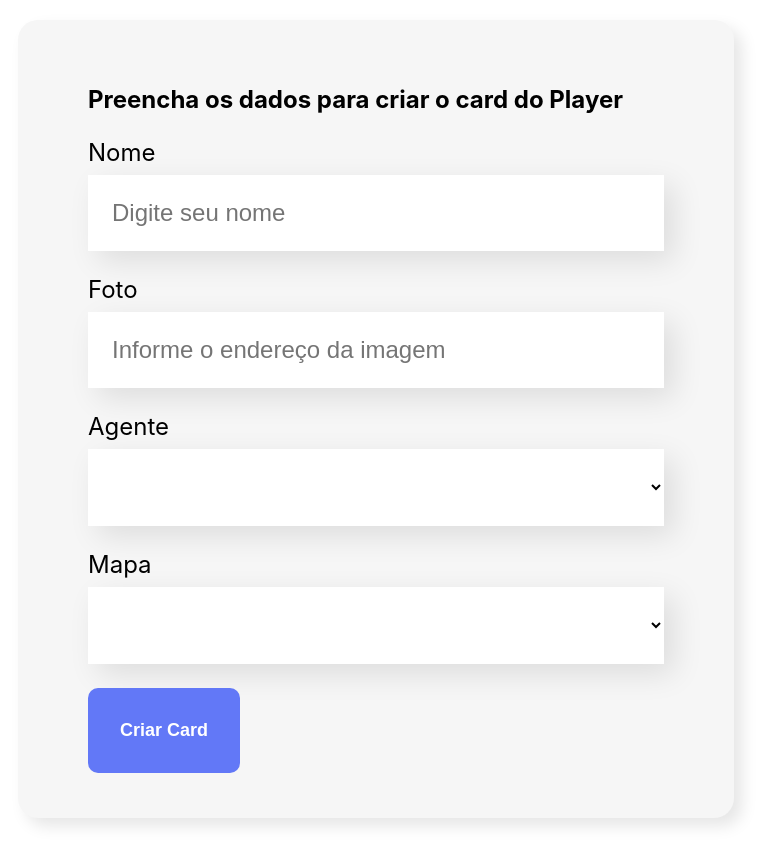
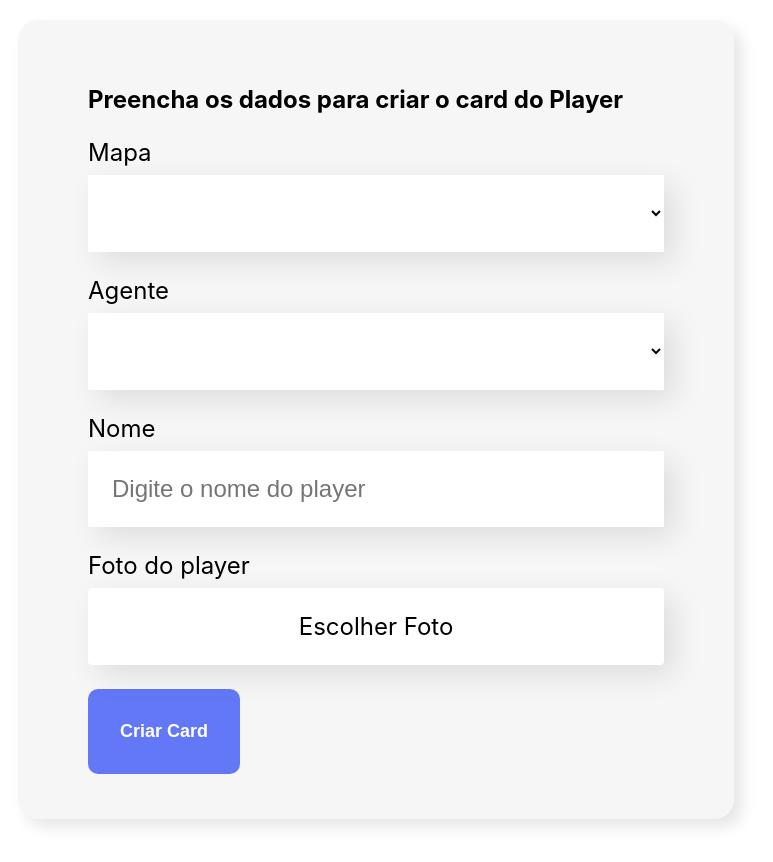
Before and after one commit to RianDelou/Organo, a React (Create React App) app: page / in a window 1280 px wide. Shown: the part 620-1482 px from the top of the page, without its empty margins (264-1037 px from the left). Built offline with nearby package versions, Linux system fonts and the light colour scheme.

Commit message:
updates: input type text for image replaced to a type file

```diff
--- a/src/App.js
+++ b/src/App.js
@@ -45,6 +45,8 @@ function App() {
       <Banner />
       <Formulario
         novoPlayer={(player) => {
+
+
           setPlayers([...getPlayers, player]);
         }}
         listaMapas={mapas.map((value) => value.nome)}
--- a/src/Componentes/Formulario/index.js
+++ b/src/Componentes/Formulario/index.js
@@ -2,10 +2,10 @@ import "./Formulario.css";
 import CampoTexto from "../CampoTexto";
 import ArraySelect from "../ArraySelect";
 import Botao from "../Botao";
-import { useState } from "react";
+import { useState, useRef } from "react";
+import SelectFile from "../SelectFile";
 
 const Formulario = (props) => {
-
   const listaAgentes = [
     {
       nome: "Jett",
@@ -127,47 +127,47 @@ const Formulario = (props) => {
       funcao: "Controlador",
       icon: "https://static.wikia.nocookie.net/valorant/images/3/30/Clove_icon.png/",
     },
-];
+  ];
 
   const [getName, setName] = useState("");
-  const [getPhoto, setPhoto] = useState("");
+  const [getPhotoURL, setPhotoURL] = useState("");
   const [getAgent, setAgent] = useState("");
   const [getNameAgent, setNameAgent] = useState("");
   const [getMap, setMap] = useState("");
+
+  const fileInputRef = useRef(null);
 
   const aoSalvar = (event) => {
     event.preventDefault();
 
     props.novoPlayer({
       getName,
-      getPhoto,
+      getPhotoURL,
       getAgent,
       getMap,
     });
 
     setName("");
-    setPhoto("");
+    setPhotoURL("");
     setAgent("");
     setNameAgent("");
     setMap("");
+
+    if (fileInputRef.current) {
+      fileInputRef.current.value = "";
+    }
   };
 
   return (
     <section className="formulario">
       <form onSubmit={aoSalvar}>
         <h2>Preencha os dados para criar o card do Player</h2>
-        <CampoTexto
+        <ArraySelect
           required={true}
-          label="Nome"
-          placeholder="Digite seu nome"
-          handleChange={(event) => setName(event.target.value)}
-          value={getName}
-        />
-        <CampoTexto
-          label="Foto"
-          placeholder="Informe o endereço da imagem"
-          handleChange={(event) => setPhoto(event.target.value)}
-          value={getPhoto}
+          label="Mapa"
+          itens={props.listaMapas}
+          handleChange={(event) => setMap(event.target.value)}
+          value={getMap}
         />
         <ArraySelect
           required={true}
@@ -184,12 +184,28 @@ const Formulario = (props) => {
           }}
           value={getNameAgent}
         />
-        <ArraySelect
+        <CampoTexto
           required={true}
-          label="Mapa"
-          itens={props.listaMapas}
-          handleChange={(event) => setMap(event.target.value)}
-          value={getMap}
+          label="Nome"
+          placeholder="Digite o nome do player"
+          handleChange={(event) => setName(event.target.value)}
+          value={getName}
+        />
+        <SelectFile
+          required={true}
+          label="Foto do player"
+          handleChange={(event) => {
+            const file = event.target.files[0];
+            if (file) {
+              const reader = new FileReader();
+              reader.onloadend = () => {
+                setPhotoURL(reader.result);
+              };
+              reader.readAsDataURL(file);
+            }
+          }}
+          value={getPhotoURL}
+          inputRef={fileInputRef}
         />
         <Botao>Criar Card</Botao>
       </form>
--- a/src/Componentes/Mapa/index.js
+++ b/src/Componentes/Mapa/index.js
@@ -7,6 +7,7 @@ const Mapa = (props) => {
       <h3 style={{ borderColor: props.corSecundaria }}>{props.mapa}</h3>
       <div className="players">
         {props.player.map((value) => (
+
           <Player
             corDeFundo={props.corSecundaria}
             key={value.getName}
@@ -14,7 +15,7 @@ const Mapa = (props) => {
             agentFunction={value.getAgent.funcao}
             agentIcon={value.getAgent.icon}
             playerName={value.getName}
-            playerPhoto={value.getPhoto}
+            playerPhoto={value.getPhotoURL}
           ></Player>
         ))}
       </div>
--- a/src/Componentes/Player/Player.css
+++ b/src/Componentes/Player/Player.css
@@ -9,9 +9,15 @@
     background-color:  #F0F0F0;
     border-radius: 10px 10px 0px 0px;
 }
+
+
 .player img {
+    display: block;
     width: 100px;
+    height: 100px;
+    object-fit: cover;
     border-radius: 50%;
+    border: 1px solid #FFFF;
     position: relative;
     bottom: -50px;
 }
--- /dev/null
+++ b/src/Componentes/SelectFile/SelectFile.css
@@ -0,0 +1,45 @@
+.select-file {
+    margin: 24px 0;
+    position: relative;
+  }
+
+.select-file label {
+    display: block;
+    margin-bottom: 8px;
+    font-size: 24px;
+}
+
+.select-file input[type="file"] {
+    opacity: 0;
+    position: absolute;
+    z-index: -1;
+}
+
+.custom-file-input {
+    display: inline-block;
+    background-color: #FFF;
+    color: black;
+    padding: 24px;
+    text-align: center;
+    border: none;
+    border-radius: 4px;
+    cursor: pointer;
+    font-size: 24px;
+    box-shadow: 10px 10px 30px rgba(0, 0, 0, 0.1);
+}
+
+.custom-file-input:hover {
+    transition: 0.2s;
+    color: #ff5862;
+}
+
+.select-file img {
+    display: block;
+    margin: 16px auto;
+    width: 150px;
+    height: 150px;
+    object-fit: cover;
+    border-radius: 50%;
+    border: 2px solid #6278F7;
+    margin-top: 10px;
+}
--- /dev/null
+++ b/src/Componentes/SelectFile/index.js
@@ -0,0 +1,26 @@
+import "./SelectFile.css";
+import React from "react";
+
+const SelectFile = (props) => {
+  return (
+    <div className="select-file">
+      <label>{props.label}</label>
+      <input
+        required={props.required}
+        type="file"
+        onChange={props.handleChange}
+        ref={props.inputRef}
+        id="file-input"
+        accept="image/png, image/gif, image/jpeg"
+      />
+      <label htmlFor="file-input" className="custom-file-input">
+        Escolher Foto
+      </label>
+      {props.value && (
+        <img src={props.value} alt="imagem que você escolheu"></img>
+      )}
+    </div>
+  );
+};
+
+export default SelectFile;
```
